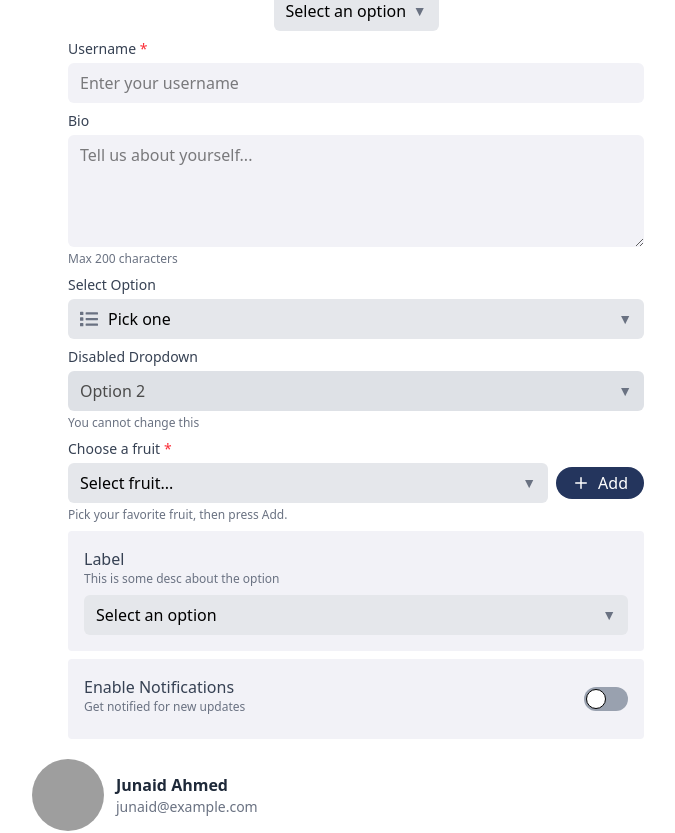
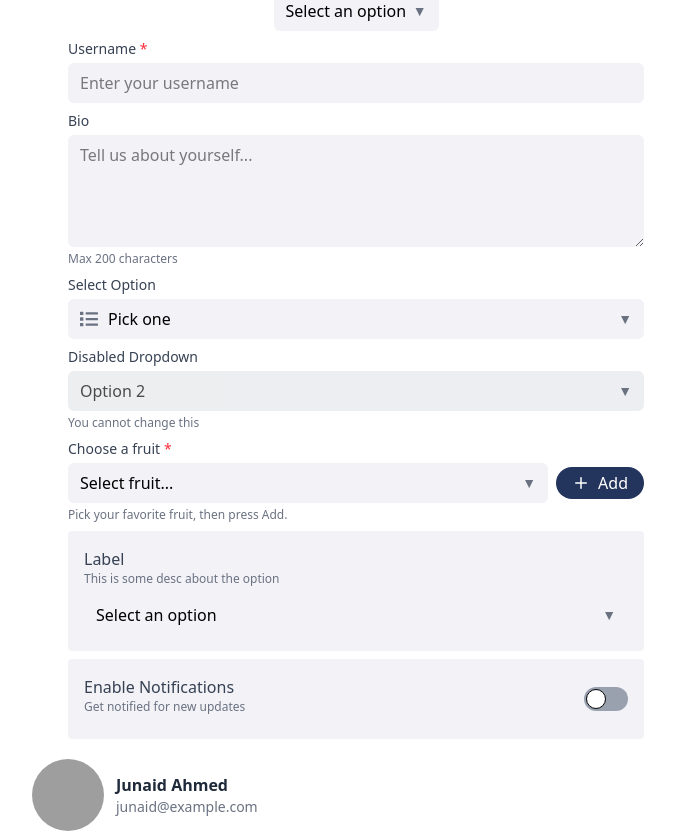
Before and after one commit to wasjunaid/final_year_project, a React (Vite) app in the folder frontend/: page / in a window 1280 px wide. Shown: the top 833 px of the page, without its empty margins (284-959 px from the left). Built offline with nearby package versions, Linux system fonts and the light colour scheme; grey boxes are pictures that could not be loaded.

Commit message:
components style fix

```diff
--- a/frontend/src/components/Button.tsx
+++ b/frontend/src/components/Button.tsx
@@ -17,7 +17,7 @@ function Button({
     <button
       onClick={onClick}
       {...rest}
-      className={`inline-flex items-center gap-2 py-1 px-4 rounded-full
+      className={`inline-flex justify-center items-center gap-2 py-1 px-4 rounded-full
         transition-colors duration-200 bg-primary text-white ${className}`}
     >
       {icon && (
--- a/frontend/src/components/DropDownField.tsx
+++ b/frontend/src/components/DropDownField.tsx
@@ -28,7 +28,7 @@ function DropDownField({
   const baseClasses =
     "w-full py-2 px-3 rounded-md text-black " +
     "focus:outline-none focus:ring-2 focus:ring-primary " +
-    (disabled ? "bg-gray-300 cursor-not-allowed opacity-70" : "bg-gray-200");
+    (disabled ? "bg-gray-200 cursor-not-allowed opacity-70" : "bg-grayColor");
 
   return (
     <div className="relative w-full">
--- a/frontend/src/components/SideBarButton.tsx
+++ b/frontend/src/components/SideBarButton.tsx
@@ -1,8 +1,9 @@
 import { type ButtonHTMLAttributes, type ReactNode } from "react";
 
-interface ISideBarButtonProps extends ButtonHTMLAttributes<HTMLButtonElement> {
+export interface ISideBarButtonProps
+  extends ButtonHTMLAttributes<HTMLButtonElement> {
   label: string;
-  icon: ReactNode;
+  icon?: ReactNode;
   selected?: boolean;
   collapsed?: boolean;
   className?: string;
@@ -31,13 +32,15 @@ function SideBarButton({
         ${className}
       `}
     >
-      <span
-        className={`text-xl flex items-center
+      {icon && (
+        <span
+          className={`text-xl flex items-center
           ${selected ? "text-white" : "text-black"}
         `}
-      >
-        {icon}
-      </span>
+        >
+          {icon}
+        </span>
+      )}
       {!collapsed && <span>{label}</span>}
     </button>
   );
```
